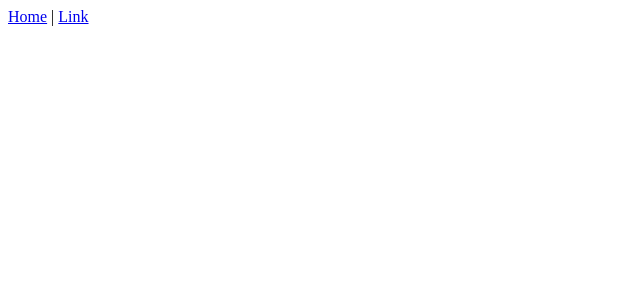
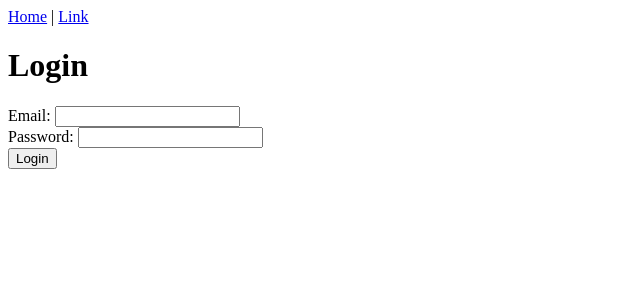
Before and after one commit to lukenadackapadam/Nasa-Apod-Frontend, a React (Vite) app: page / in a window 1280 px wide. Before the commit this address had no page. Shown: the top 300 px of the page, without its empty margins (0-640 px from the left). Built offline with nearby package versions, Linux system fonts and the light colour scheme.

Commit message:
Set login.jsx as root

```diff
--- a/src/App.jsx
+++ b/src/App.jsx
@@ -1,12 +1,14 @@
 import { Header } from "./Header";
 import { Route, Routes } from "react-router-dom";
 import ApodRoute from "./routes/ApodRoute";
+import LoginRoute from "./routes/LoginRoute";
 
 function App() {
   return (
     <div>
       <Header />
       <Routes>
+        <Route path="/" element={<LoginRoute />} />
         <Route path="/apod" element={<ApodRoute />} />
       </Routes>
     </div>
--- a/src/Login.jsx
+++ b/src/Login.jsx
@@ -20,7 +20,7 @@ export function Login() {
         axios.defaults.headers.common["Authorization"] = "Bearer " + response.data.jwt;
         localStorage.setItem("jwt", response.data.jwt);
         event.target.reset();
-        window.location.href = "/"; // Change this to hide a modal, redirect to a specific page, etc.
+        window.location.href = "/apod"; // Change this to hide a modal, redirect to a specific page, etc.
       })
       .catch((error) => {
         console.log(error.response);
--- /dev/null
+++ b/src/routes/LoginRoute.jsx
@@ -0,0 +1,11 @@
+import { Login } from "../Login";
+
+const LoginRoute = () => {
+  return (
+    <div>
+      <Login />
+    </div>
+  );
+};
+
+export default LoginRoute;
```
